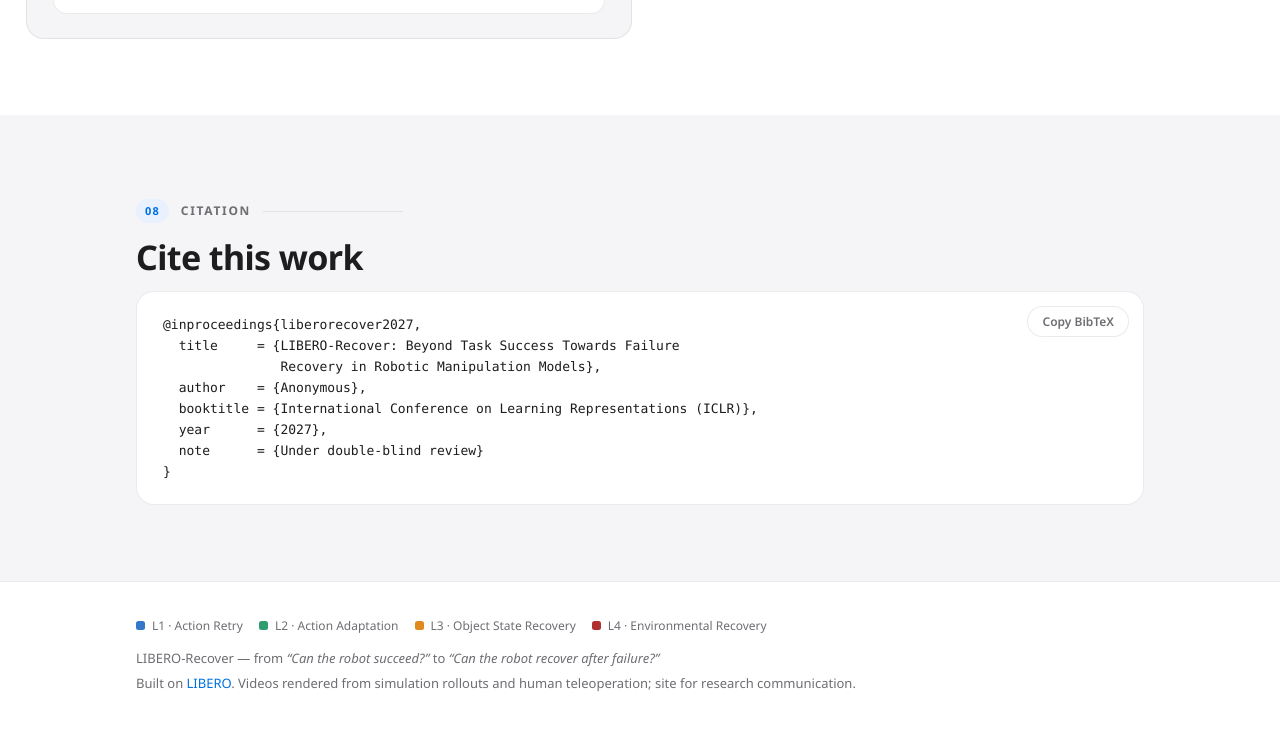
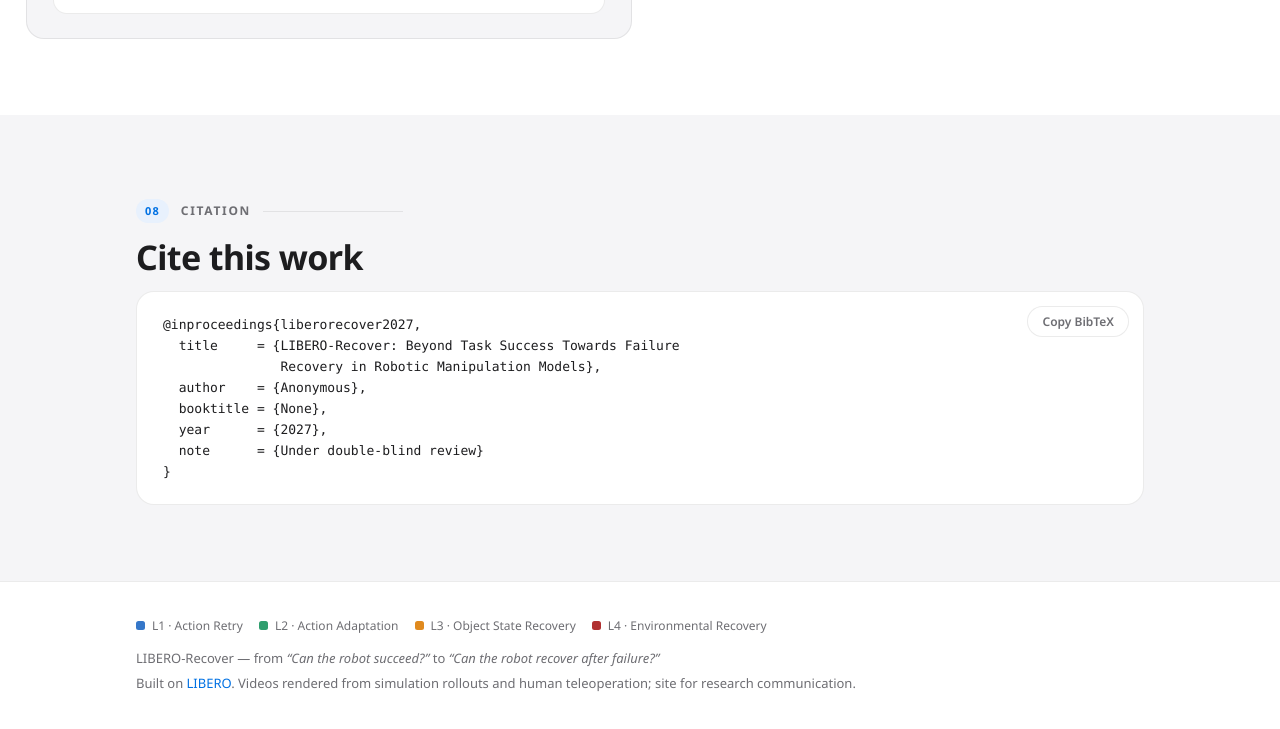
Before and after one commit to liulin815/LIBERO-Recovery, a plain HTML site: page index.html in a window 1280 px wide. Shown: the part 11003-11732 px from the top of the page. Drawn offline with Linux system fonts and the light colour scheme.

Commit message:
Update index.html

```diff
--- a/index.html
+++ b/index.html
@@ -711,7 +711,7 @@
   title     = {LIBERO-Recover: Beyond Task Success Towards Failure
                Recovery in Robotic Manipulation Models},
   author    = {Anonymous},
-  booktitle = {International Conference on Learning Representations (ICLR)},
+  booktitle = {None},
   year      = {2027},
   note      = {Under double-blind review}
 }</pre>
```
